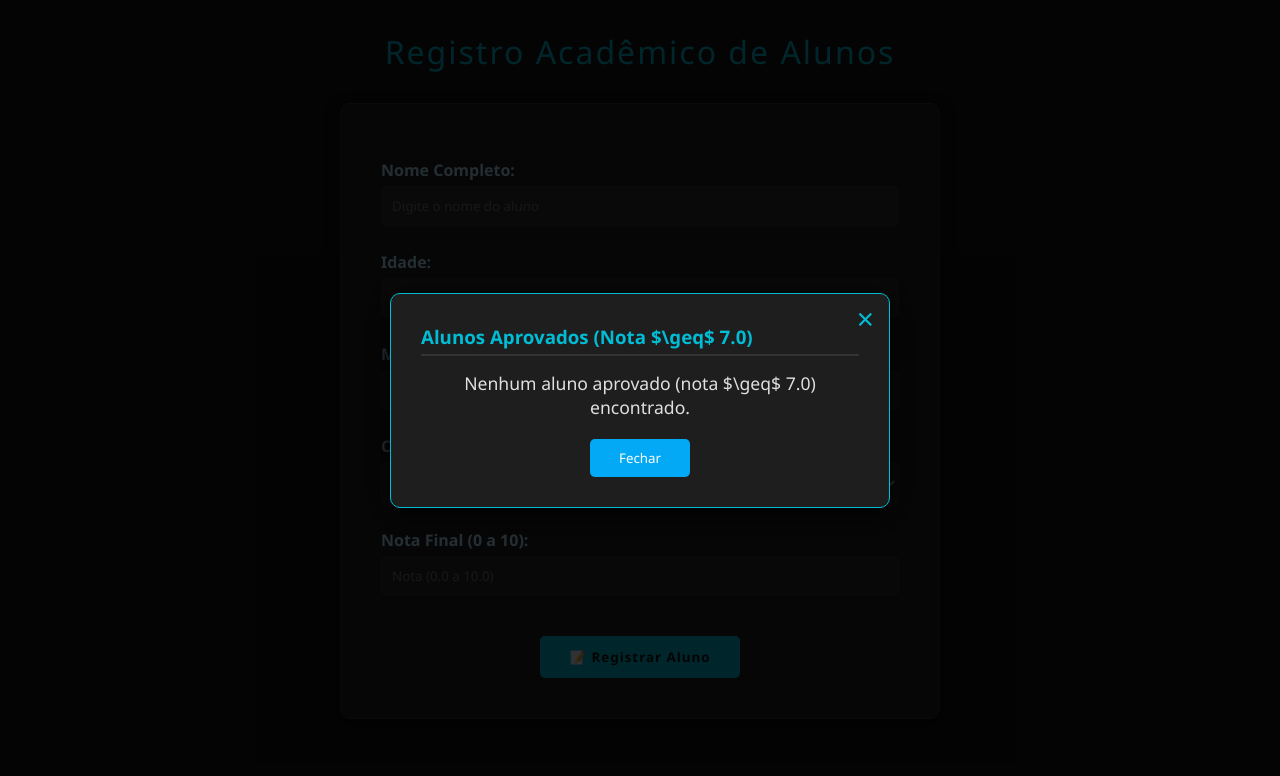
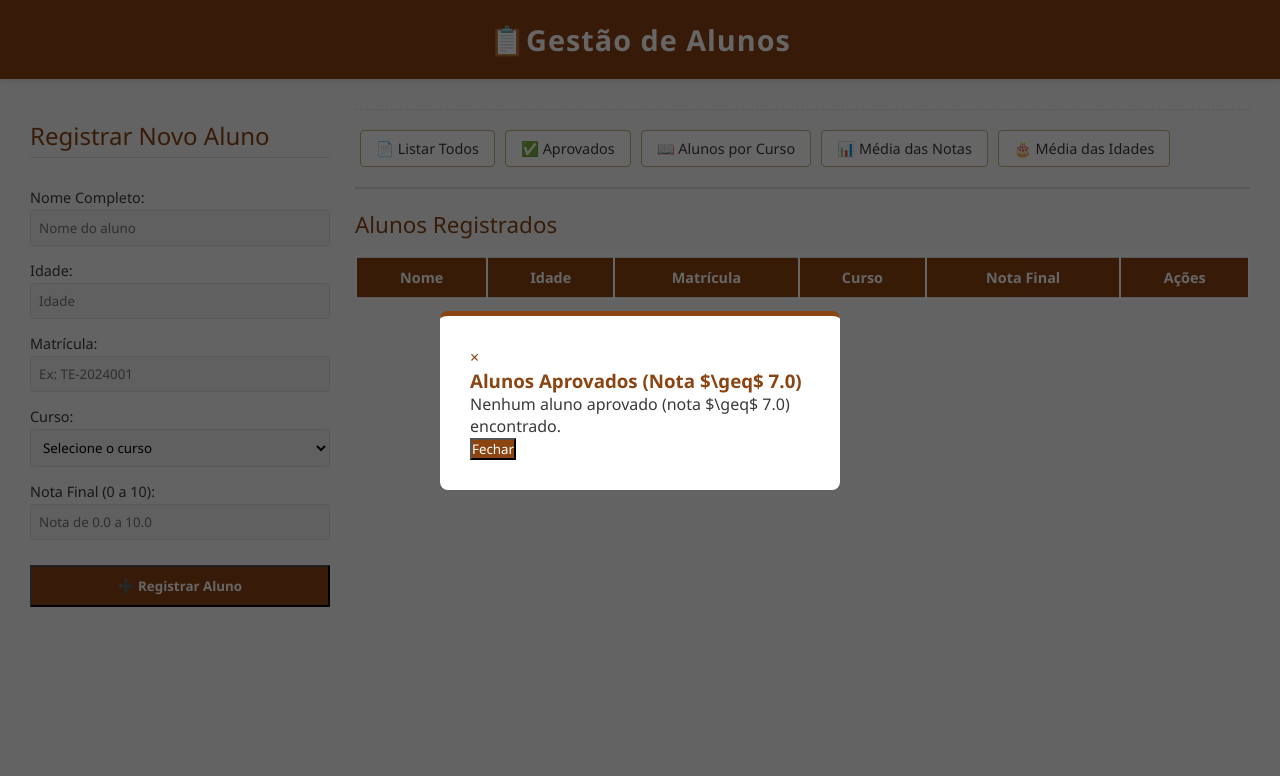
Before and after one commit to alexandre-ia/Cadastro-de-Alunos, a plain HTML site: page index.html in a window 1280 px wide. Both pictures are taken after a click on the button "✅ Aprovados". Shown: the top 776 px of the page. Drawn offline with Linux system fonts and the light colour scheme.

Commit message:
Mudancas no projeto

```diff
--- a/index.html
+++ b/index.html
@@ -3,44 +3,54 @@
 <head>
     <meta charset="UTF-8">
     <meta name="viewport" content="width=device-width, initial-scale=1.0">
-    <title>🧑‍🎓 Cadastro de Alunos - DevTech Academy</title>
+    <title>📋 Gestão Acadêmica - Painel</title>
     <link rel="stylesheet" href="style.css">
 </head>
 <body>
-    <h1>Registro Acadêmico de Alunos</h1>
+    <header>
+        <h1>📋Gestão de Alunos</h1>
+    </header>
 
+    <main class="painel-layout">
+
+        <section class="coluna-cadastro">
+            <h2>Registrar Novo Aluno</h2>
             <form id="cadastroForm">
                 <label for="nome">Nome Completo:</label>
-        <input type="text" id="nome" name="nome" placeholder="Digite o nome do aluno" required>
+                <input type="text" id="nome" name="nome" placeholder="Nome do aluno" required>
 
                 <label for="idade">Idade:</label>
-        <input type="number" id="idade" name="idade" min="15" max="99" placeholder="Idade (mín. 15)" required>
+                <input type="number" id="idade" name="idade" min="15" max="99" placeholder="Idade" required>
 
                 <label for="matricula">Matrícula:</label>
-        <input type="text" id="matricula" name="matricula" placeholder="Ex: M123456" required>
+                <input type="text" id="matricula" name="matricula" placeholder="Ex: TE-2024001" required>
 
                 <label for="curso">Curso:</label>
                 <select id="curso" name="curso" required>
-            <option value="" disabled selected>Selecione um curso</option>
+                    <option value="" disabled selected>Selecione o curso</option>
                     <option value="JavaScript">JavaScript</option>
                     <option value="Python">Python</option>
                     <option value="Java">Java</option>
                 </select>
 
                 <label for="notaFinal">Nota Final (0 a 10):</label>
-        <input type="number" id="notaFinal" name="notaFinal" step="0.1" min="0" max="10" placeholder="Nota (0.0 a 10.0)" required>
+                <input type="number" id="notaFinal" name="notaFinal" step="0.1" min="0" max="10" placeholder="Nota de 0.0 a 10.0" required>
 
-        <button type="button" class="btn-cadastrar" id="btn-cadastro">📝 Registrar Aluno</button>
+                <button type="button" class="btn-cadastrar" id="btn-cadastro">➕ Registrar Aluno</button>
             </form>
+        </section>
 
+        <section class="coluna-dados">
             <div class="opcoes">
+                <button id="btn-listar-alunos">📄 Listar Todos</button>
                 <button id="btn-aprovados">✅ Aprovados</button>
-        <button id="btn-media-notas">📊 Média Total das Notas</button>
+                <button id="btn-alunos-curso">📖 Alunos por Curso</button>
+                <button id="btn-media-notas">📊 Média das Notas</button>
                 <button id="btn-media-idades">🎂 Média das Idades</button>
-        <button id="btn-listar-alunos">📄 Listar Todos os Alunos</button>
-        <button id="btn-alunos-curso">📚 Alunos por Curso</button>
             </div>
 
+            <h2>Alunos Registrados</h2>
+            <div class="tabela-container">
                 <table id="minhaTabela">
                     <thead>
                         <tr>
@@ -55,6 +65,17 @@
                     <tbody>
                     </tbody>
                 </table>
+            </div>
+        </section>
+    </main>
+
+    <div id="popup" class="popup-overlay" style="display: none;">
+        <div class="popup-content">
+            <span class="popup-close" id="popup-close">&times;</span>
+            <div id="popup-data">
+                </div>
+        </div>
+    </div>
 
     <script src="script.js"></script>
 </body>
--- a/script.js
+++ b/script.js
@@ -266,10 +266,10 @@ function abrirPopup(titulo, conteudoHTML) {
 
 
 document.addEventListener('DOMContentLoaded', () => {
-    // Botão de Cadastro
+
     document.getElementById('btn-cadastro').addEventListener('click', adicionarDados);
 
-    // Botões de Relatórios
+
     document.getElementById('btn-aprovados').addEventListener('click', listarAlunosAprovados);
     document.getElementById('btn-media-notas').addEventListener('click', calcularMediaNotas);
     document.getElementById('btn-media-idades').addEventListener('click', calcularMediaIdades);
--- a/style.css
+++ b/style.css
@@ -1,4 +1,4 @@
-/* Configurações Básicas e Modo Escuro */
+
 * {
     font-family: 'Segoe UI', Tahoma, Geneva, Verdana, sans-serif;
     box-sizing: border-box;
@@ -6,182 +6,221 @@
     padding: 0;
 }
 
+:root {
+
+    --cor-fundo-principal: #f8f8f8;
+    --cor-texto-principal: #3a3a3a;
+    --cor-destaque: #8b4513;
+    --cor-fundo-card: #ffffff;
+    --cor-borda: #ddd;
+    --cor-hover: #f0f0f0;
+}
+
 body {
-    background-color: #121212; /* Fundo escuro */
-    color: #e0e0e0; /* Texto claro */
+    background-color: var(--cor-fundo-principal);
+    color: var(--cor-texto-principal);
     padding-bottom: 50px;
 }
 
-/* Título */
+header {
+    background-color: var(--cor-destaque);
+    padding: 20px 0;
+    margin-bottom: 30px;
+    box-shadow: 0 2px 5px rgba(0, 0, 0, 0.1);
+}
+
+
 h1 {
     text-align: center;
-    color: #00bcd4; /* Ciano de destaque */
-    margin-top: 30px;
-    margin-bottom: 20px;
-    font-weight: 300;
-    letter-spacing: 2px;
+    color: white;
+    font-weight: 600;
+    letter-spacing: 1px;
+    font-size: 1.8em;
+    margin: 0;
 }
 
-/* Formulário de Cadastro */
+h2 {
+    color: var(--cor-destaque);
+    margin-top: 10px;
+    margin-bottom: 15px;
+    font-size: 1.4em;
+    font-weight: 500;
+}
+
+.painel-layout {
+    display: grid;
+    grid-template-columns: 300px 1fr;
+    gap: 25px;
+    max-width: 1250px;
+    margin: 0 auto;
+    padding: 0 15px;
+}
+
+
+.coluna-cadastro h2 {
+    color: var(--cor-destaque);
+    margin-bottom: 20px;
+    font-size: 1.5em;
+    font-weight: 500;
+    border-bottom: 1px solid var(--cor-borda);
+    padding-bottom: 5px;
+}
+
 form {
-    max-width: 600px;
-    margin: 30px auto;
-    padding: 40px;
-    border: 1px solid #333;
-    border-radius: 10px;
-    background-color: #1e1e1e; /* Fundo mais claro para o formulário */
-    box-shadow: 0 5px 15px rgba(0, 0, 0, 0.5);
+
+    display: flex;
+    flex-direction: column;
+    gap: 0px;
 }
 
 label {
     display: block;
-    margin-top: 15px;
-    margin-bottom: 5px;
-    font-weight: bold;
-    color: #b3e5fc; /* Azul claro para labels */
+    margin-top: 10px;
+    margin-bottom: 3px;
+    font-size: 0.9em;
+    color: var(--cor-texto-principal);
 }
 
 input[type="text"],
 input[type="number"],
-select { /* Adicionado o estilo para o select  */
+select {
     width: 100%;
-    padding: 10px;
-    margin-bottom: 10px;
-    border: 1px solid #333;
-    border-radius: 5px;
-    background-color: #2c2c2c; /* Fundo escuro para inputs/select */
-    color: #e0e0e0;
-    transition: border-color 0.3s;
+    padding: 8px;
+    margin-bottom: 5px;
+    background-color: var(--cor-hover);
+    border: 1px solid var(--cor-borda);
+    border-radius: 4px;
+}
+
+
+form {
+    padding: 0;
+    border: none;
+    background-color: transparent;
+    box-shadow: none;
+    margin: 0;
+}
+
+label {
+    margin-top: 10px;
+    font-size: 0.9em;
+}
+
+input[type="text"],
+input[type="number"],
+select {
+    padding: 8px;
+    background-color: var(--cor-hover);
+    border: 1px solid var(--cor-borda);
 }
 
 input:focus, select:focus {
-    border-color: #00bcd4; /* Ciano no foco */
-    outline: none;
+    border-color: var(--cor-destaque);
+    outline: 2px solid rgba(139, 69, 19, 0.1);
 }
 
 /* Botão de Cadastro */
 .btn-cadastrar {
-    background-color: #00bcd4; /* Ciano principal */
-    color: #121212; /* Texto escuro no botão */
-    padding: 12px 25px;
-    border: none;
-    border-radius: 5px;
-    cursor: pointer;
-    display: block;
-    margin: 30px auto 0;
-    width: 200px;
-    font-weight: bold;
-    letter-spacing: 1px;
-    transition: background-color 0.3s, transform 0.2s;
+    background-color: var(--cor-destaque);
+    color: white;
+    padding: 10px 15px;
+    margin-top: 20px;
+    width: 100%;
+    max-width: none;
+    font-weight: 600;
 }
 
 .btn-cadastrar:hover {
-    background-color: #00e5ff; /* Ciano mais claro no hover */
-    transform: translateY(-2px);
+    background-color: #a0522d;
+    transform: none;
 }
 
-/* Botões de Opções */
+
 .opcoes {
     display: flex;
-    justify-content: center;
+    justify-content: flex-start;
     flex-wrap: wrap;
-    padding: 20px;
+    padding: 15px 0;
     margin-bottom: 20px;
+    border-bottom: 2px solid var(--cor-borda);
+    border-top: 1px dashed var(--cor-borda);
 }
 
 .opcoes button {
-    margin: 10px;
-    padding: 10px 15px;
-    border: 1px solid #03a9f4;
-    border-radius: 20px;
+    margin: 5px;
+    padding: 8px 15px;
+    border: 1px solid #c2b280;
+    border-radius: 4px;
     cursor: pointer;
-    background-color: #03a9f4;
-    color: white;
-    font-weight: 500;
-    transition: background-color 0.3s, box-shadow 0.3s;
+    background-color: white;
+    color: var(--cor-texto-principal);
+    font-size: 0.9em;
+    font-weight: 400;
+    transition: all 0.3s;
 }
 
 .opcoes button:hover {
-    background-color: #0288d1;
-    box-shadow: 0 0 10px rgba(3, 169, 244, 0.6);
+    background-color: var(--cor-destaque);
+    color: white;
+    box-shadow: 0 1px 3px rgba(0, 0, 0, 0.2);
 }
 
-/* Tabela de Dados */
+
+.tabela-container {
+    overflow-x: auto;
+}
+
 table {
-    width: 95%;
-    max-width: 1000px;
-    margin: 0 auto;
-    border-collapse: collapse;
-    background-color: #1e1e1e;
-    box-shadow: 0 5px 20px rgba(0, 0, 0, 0.8);
-    border-radius: 8px;
-    overflow: hidden;
+    width: 100%;
+    margin: 0;
+    border-radius: 4px;
+    background-color: var(--cor-fundo-card);
+    box-shadow: 0 2px 10px rgba(0, 0, 0, 0.1);
 }
 
 th, td {
-    border: 1px solid #333;
-    padding: 12px;
-    text-align: center;
+    padding: 10px;
+    border: 1px solid var(--cor-borda);
+    border-left: none;
+    border-right: none;
 }
 
 th {
-    background-color: #03a9f4;
+    background-color: var(--cor-destaque);
     color: white;
-    font-weight: bold;
-    text-transform: uppercase;
+    font-size: 0.9em;
 }
 
 tr:nth-child(even) {
-    background-color: #242424;
+    background-color: var(--cor-hover);
 }
 
-tr:hover {
-    background-color: #383838;
-    color: #00bcd4;
-    cursor: pointer;
-}
 
-/* --- ADICIONAIS PARA O JS E NOVOS ESTILOS --- */
 
-/* Estilos para a Tabela */
 .aluno-aprovado {
-    border-left: 5px solid #00bcd4; /* Ciano para aprovados [cite: 29] */
+    border-left: 5px solid #28a745;
 }
 
 .aluno-reprovado {
-    border-left: 5px solid #ff5252; /* Vermelho para reprovados */
+    border-left: 5px solid #dc3545;
 }
 
-/* Botões de Ação na Tabela (dentro do td) */
 .btn-acao {
-    padding: 6px 10px;
-    border: none;
-    border-radius: 4px;
-    cursor: pointer;
-    font-weight: bold;
-    margin: 0 4px;
-    transition: all 0.2s;
+    padding: 5px 8px;
+    font-size: 0.85em;
+    margin: 0 2px;
 }
 
 .btn-editar {
-    background-color: #03a9f4;
+    background-color: #ffc107;
+    color: var(--cor-texto-principal);
+}
+
+.btn-excluir {
+    background-color: #dc3545;
     color: white;
 }
 
-.btn-editar:hover {
-    background-color: #0288d1;
-}
-
-.btn-excluir {
-    background-color: #ff5252;
-    color: white;
-}
-
-.btn-excluir:hover {
-    background-color: #ff1744;
-}
-
-/* --- ESTILOS DO POP-UP (MODAL) --- */
 
 .popup-overlay {
     position: fixed;
@@ -189,7 +228,7 @@ tr:hover {
     left: 0;
     width: 100%;
     height: 100%;
-    background-color: rgba(0, 0, 0, 0.8);
+    background-color: rgba(0, 0, 0, 0.6);
     display: flex;
     justify-content: center;
     align-items: center;
@@ -197,78 +236,42 @@ tr:hover {
 }
 
 .popup-content {
-    background-color: #1e1e1e; /* Fundo do modal ESCURO */
-    color: #e0e0e0; /* Texto CLARO */
+    background-color: var(--cor-fundo-card);
+    color: var(--cor-texto-principal);
     padding: 30px;
-    border-radius: 10px;
-    box-shadow: 0 5px 25px rgba(0, 0, 0, 0.9);
-    width: 90%;
-    max-width: 500px;
-    position: relative;
-    border: 1px solid #00bcd4;
+    border-radius: 8px;
+    max-width: 400px;
+    border-top: 5px solid var(--cor-destaque);
 }
 
 .popup-close {
-    position: absolute;
-    top: 10px;
-    right: 15px;
-    font-size: 30px;
-    cursor: pointer;
-    color: #00bcd4;
-    line-height: 1;
-    transition: color 0.2s;
+    color: var(--cor-destaque);
 }
 
-.popup-close:hover {
+.popup-content h3 {
+    color: var(--cor-destaque);
+}
+
+.modal-result strong {
+    color: var(--cor-destaque);
+}
+
+.modal-btn-close {
+    background-color: var(--cor-destaque);
     color: white;
 }
 
-.popup-content h3 {
-    color: #00bcd4;
-    margin-bottom: 15px;
-    border-bottom: 2px solid #333;
-    padding-bottom: 5px;
+.modal-btn-close:hover {
+    background-color: #a0522d;
 }
 
-.modal-list {
-    list-style: none;
-    padding: 0;
-    margin-top: 15px;
+@media (max-width: 768px) {
+    .painel-layout {
+        grid-template-columns: 1fr;
+    }
+
+    .coluna-cadastro {
+        position: static;
+        top: auto;
+    }
 }
-
-.modal-list li {
-    padding: 8px 0;
-    border-bottom: 1px dashed #333;
-}
-
-.modal-list li:last-child {
-    border-bottom: none;
-}
-
-.modal-info, .modal-result {
-    text-align: center;
-    margin: 15px 0;
-    font-size: 1.1em;
-}
-
-.modal-result strong {
-    font-size: 1.5em;
-    color: #03a9f4;
-}
-
-.modal-btn-close {
-    display: block;
-    width: 100px;
-    margin: 20px auto 0;
-    padding: 10px;
-    background-color: #03a9f4;
-    color: white;
-    border: none;
-    border-radius: 5px;
-    cursor: pointer;
-    transition: background-color 0.2s;
-}
-
-.modal-btn-close:hover {
-    background-color: #0288d1;
-}
```
Lines whose indentation alone changed are shown as unchanged.
